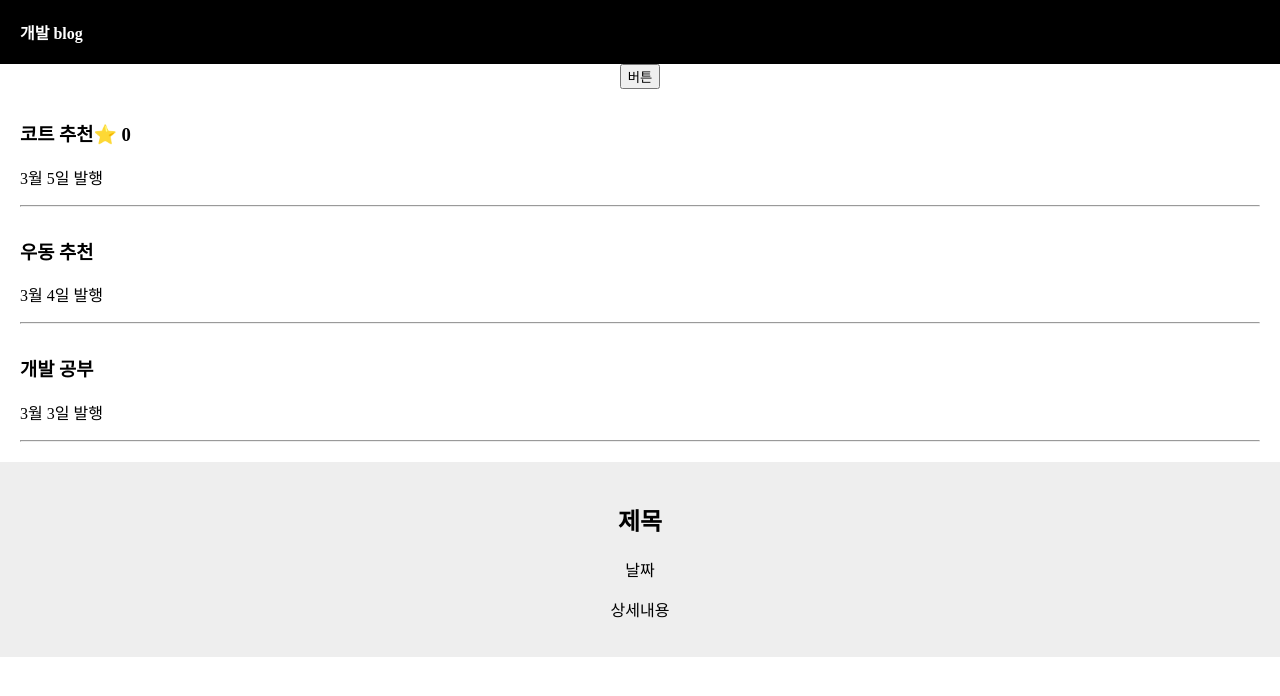
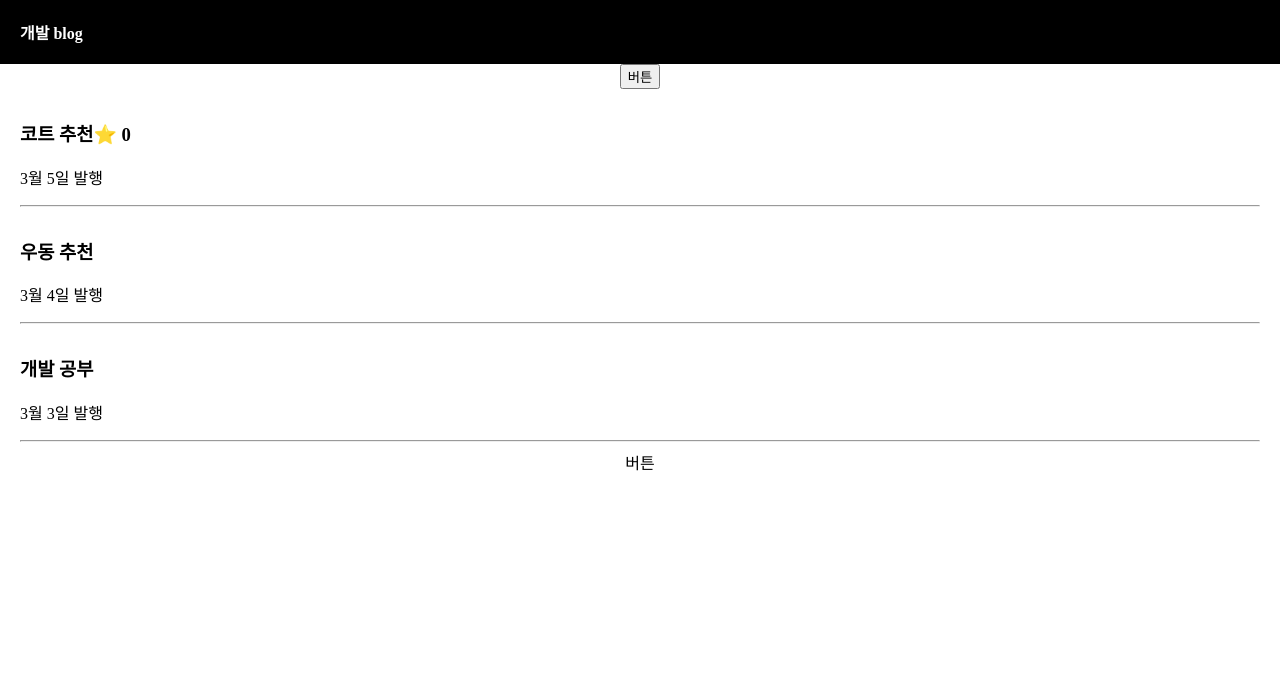
Before and after one commit to AhGnuesHo/React-class, a React (Create React App) app: page / in a window 1280 px wide. Shown: the top 696 px of the page. Built offline with nearby package versions, Linux system fonts and the light colour scheme.

Commit message:
삼항연산자로 모달창 상태 제어

```diff
--- a/src/App.js
+++ b/src/App.js
@@ -18,6 +18,9 @@ function App(){
   let [별, 별변경] = useState(0);
   // state 변경 할 수 있는 방법
   // 별변경 함수를 사용
+
+  // 모달 창이 보이는지 안보이는지 상태 저장
+  let [모달, 모달변경] = useState(false);
 
   let posts = '강남 고기 맛집';
 
@@ -52,7 +55,7 @@ function App(){
         <hr/>
       </div>
       <div className="list">
-        <h3>{ 글제목[2] }</h3>
+        <h3 onClick={()=>모달변경(true)}>{ 글제목[2] }</h3>
         <p>3월 3일 발행</p>
         <hr/>
       </div>
@@ -62,23 +65,31 @@ function App(){
               <p>상세내용</p>
             </div> */}
 
-      <Modal/>
+      {/* if 대신 삼항 연산자 */}
+      {
+         모달 === true ? <Modal/> : null
+      }
+      <dutton onClick = {() => {모달 === true ? 모달변경(false) : 모달변경(true)}}> 버튼 </dutton>
 
     </div>
   )
 }
 
-{/* html을 한 단어로 줄여서 쓸수 있는 방법 : Component */}
-
-function Modal(){ // 태그이름짓기 대answkfh tlwkr
+// html을 한 단어로 줄여서 쓸수 있는 방법 : Component
+// 컴포넌트 만드는 경우 :
+// 반복적으로 나오는 html
+// 사이트에서 자주 바뀌는 Ui
+// 다른 페이지를 만들 때
+// 컴포넌트를 많이 만들때의 단점 :
+// state를 쓸때 복잡해짐
+function Modal(){ // 태그이름짓기 대문자로 시작
   return(
     <div className='modal'>
-              <h2>제목</h2>
-              <p>날짜</p>
-              <p>상세내용</p>
-     </div> // 원하는 html
+      <h2>제목</h2>
+      <p>날짜</p>
+      <p>상세내용</p>
+    </div> // 원하는 html
   )
 }
 
-
 export default App;
```
